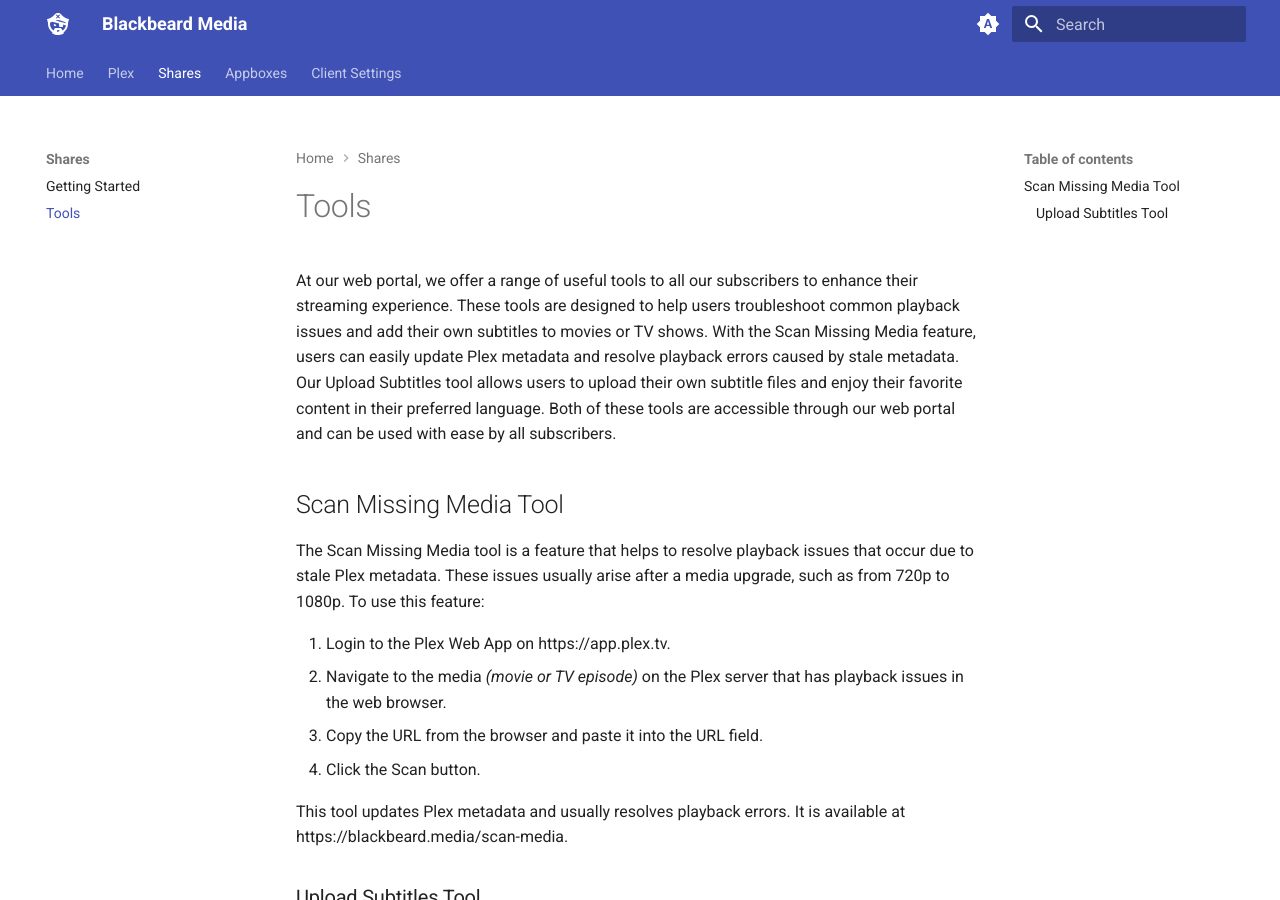
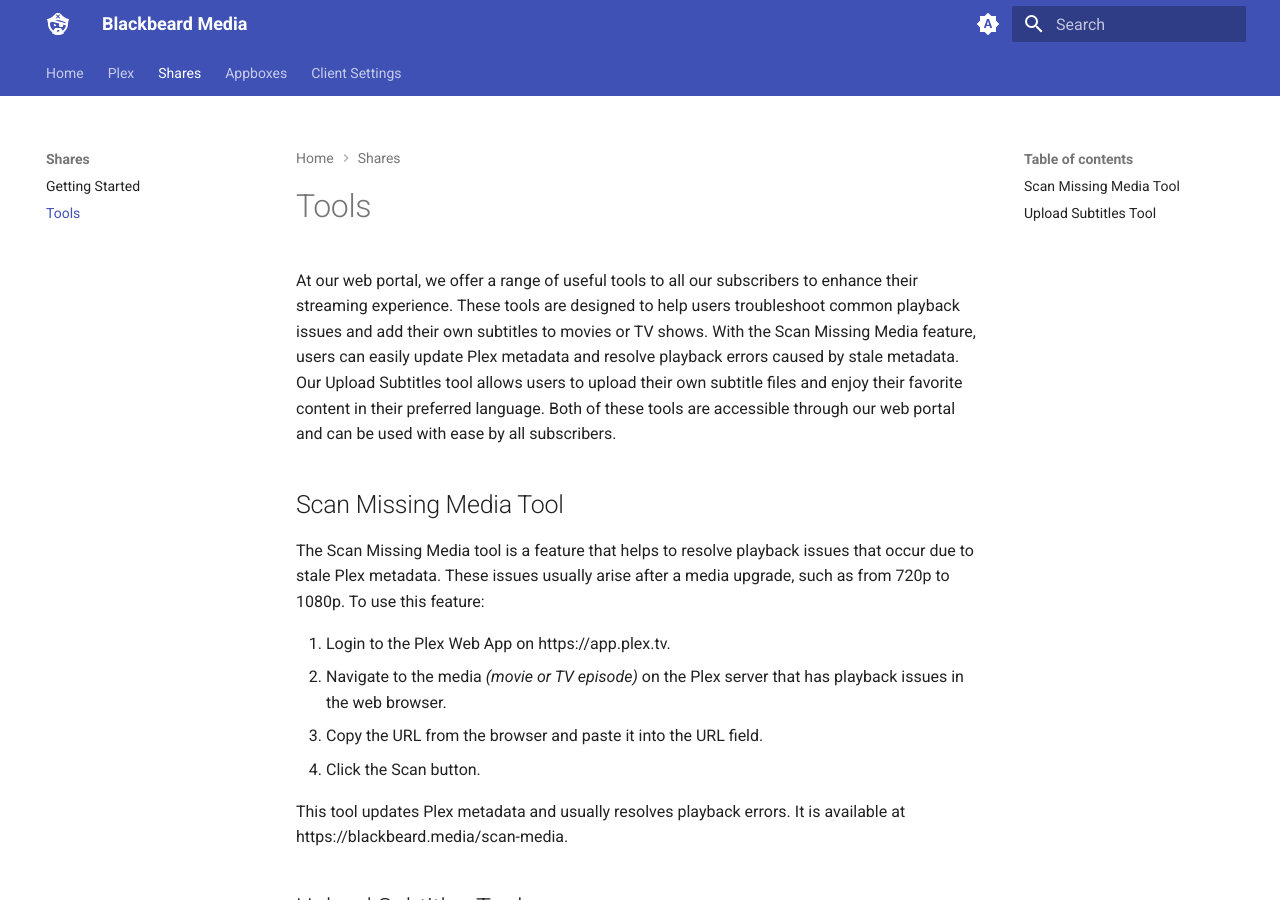
Before and after one commit to neomedia6989/docs-2, an MkDocs documentation site: the page built from docs/shares/tools.md, in a window 1280 px wide and 900 px high. Built offline with MkDocs 1.6.1 and Material for MkDocs 9.7.7, drawn with Linux system fonts in a browser that asks for light colours.

```diff
--- a/docs/shares/tools.md
+++ b/docs/shares/tools.md
@@ -13,7 +13,7 @@ The Scan Missing Media tool is a feature that helps to resolve playback issues t
 
 This tool updates Plex metadata and usually resolves playback errors. It is available at https://blackbeard.media/scan-media.
 
-### Upload Subtitles Tool
+## Upload Subtitles Tool
 
 The Upload Subtitles tool is a feature that allows you to upload your own subtitles to your Plex media (movie or TV episode). To use this feature:
 
```
